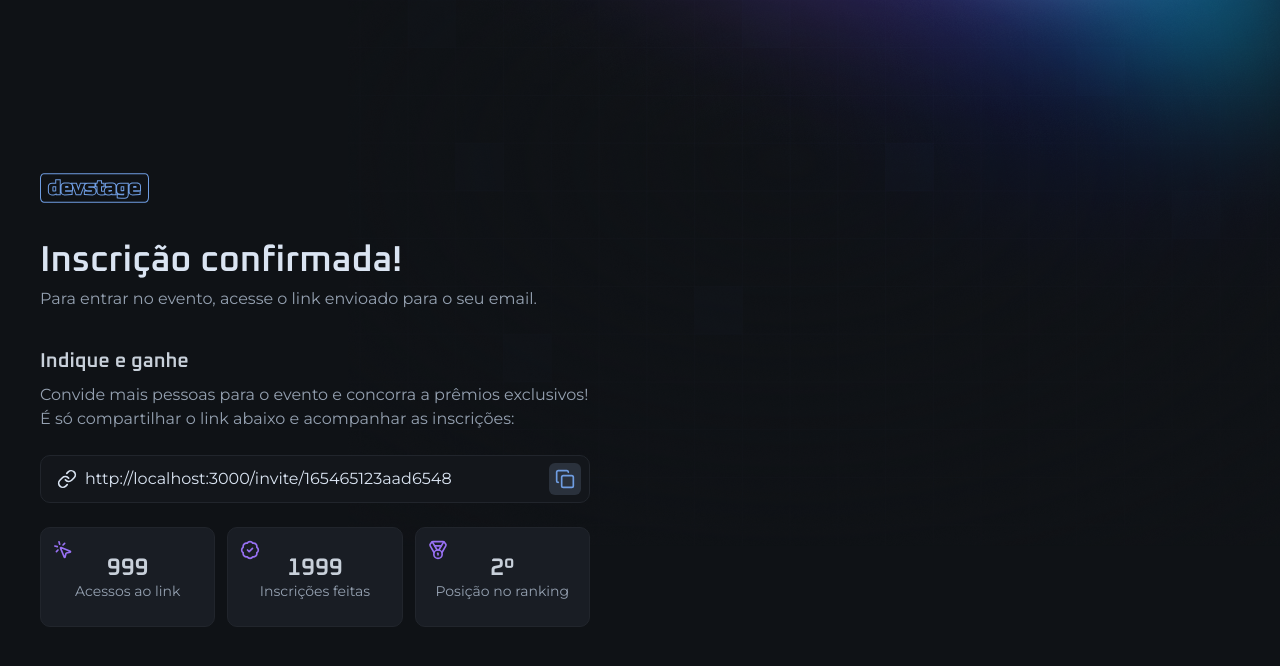
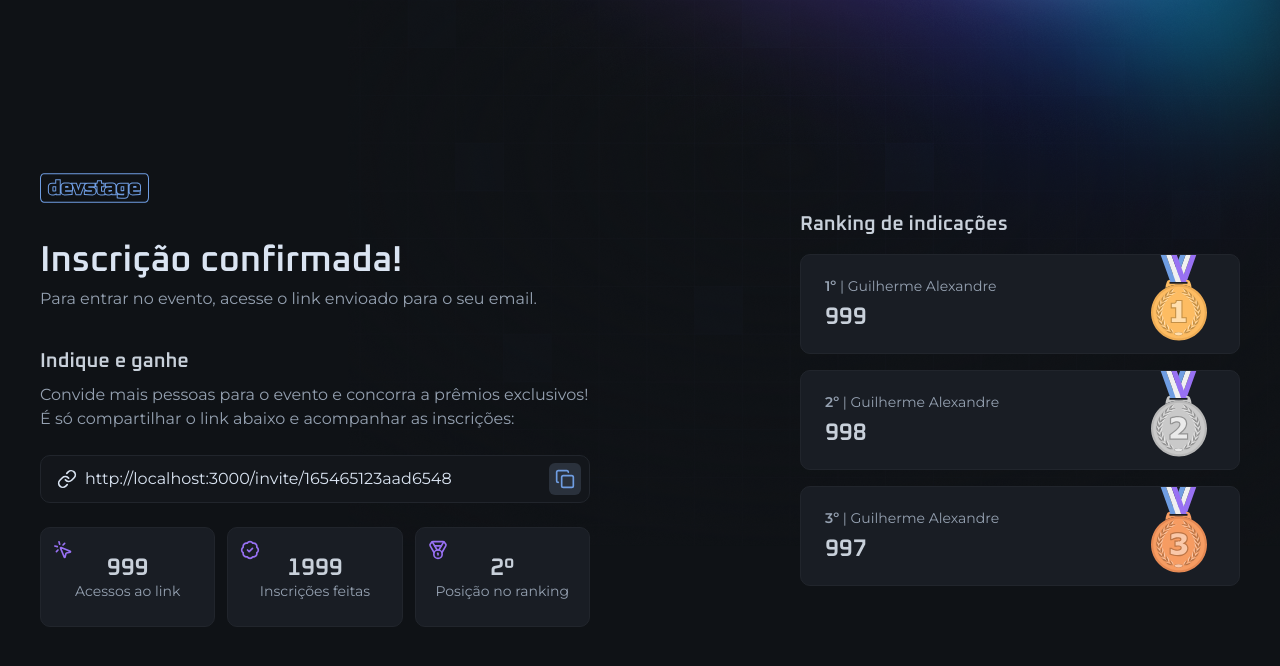
Before and after one commit to GuilhermeAG015/nlw_18_02_2025, a Next.js app: page /invite in a window 1280 px wide. Shown: the top 666 px of the page. Built offline with nearby package versions, Linux system fonts and the light colour scheme.

Commit message:
Adding medals and finishing design

```diff
--- a/src/app/invite/page.tsx
+++ b/src/app/invite/page.tsx
@@ -3,6 +3,9 @@
 import { BadgeCheck, Copy, Link, Medal, MousePointerClick } from 'lucide-react'
 import Image from 'next/image'
 import logo from '../../assets/logo.svg'
+import medalGold from '../../assets/medal_1.svg'
+import medalSilver from '../../assets/medal_2.svg'
+import medalCooper from '../../assets/medal_3.svg'
 
 export default function InvitePage() {
   return (
@@ -76,6 +79,52 @@
           </div>
         </div>
       </div>
+      <div className="w-full max-w-[440px] space-y-5">
+        <h2 className="text-gray-200 text-xl font-heading font-semibold leading-none">
+          Ranking de indicações
+        </h2>
+        <div className="space-y-4">
+          <div className="relative rounded-xl bg-gray-700 border border-gray-600 p-6 flex flex-col justify-center gap-3">
+            <span className="text-sm text-gray-300 leading-none">
+              <span className="font-semibold">1º</span> | Guilherme Alexandre
+            </span>
+            <span className="font-heading text-2xl font-semibold text-gray-200 leading-none">
+              999
+            </span>
+            <Image
+              src={medalGold}
+              alt="medalha-de-ouro"
+              className="absolute top-0 right-8"
+            />
+          </div>
+          <div className="relative rounded-xl bg-gray-700 border border-gray-600 p-6 flex flex-col justify-center gap-3">
+            <span className="text-sm text-gray-300 leading-none">
+              <span className="font-semibold">2º</span> | Guilherme Alexandre
+            </span>
+            <span className="font-heading text-2xl font-semibold text-gray-200 leading-none">
+              998
+            </span>
+            <Image
+              src={medalSilver}
+              alt="medalha-de-prata"
+              className="absolute top-0 right-8"
+            />
+          </div>
+          <div className="relative rounded-xl bg-gray-700 border border-gray-600 p-6 flex flex-col justify-center gap-3">
+            <span className="text-sm text-gray-300 leading-none">
+              <span className="font-semibold">3º</span> | Guilherme Alexandre
+            </span>
+            <span className="font-heading text-2xl font-semibold text-gray-200 leading-none">
+              997
+            </span>
+            <Image
+              src={medalCooper}
+              alt="medalha-de-bronze"
+              className="absolute top-0 right-8"
+            />
+          </div>
+        </div>
+      </div>
     </div>
   )
 }
```
